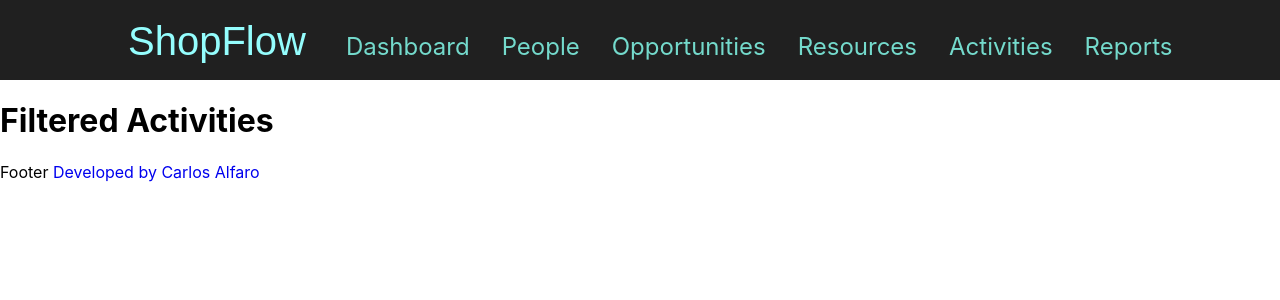
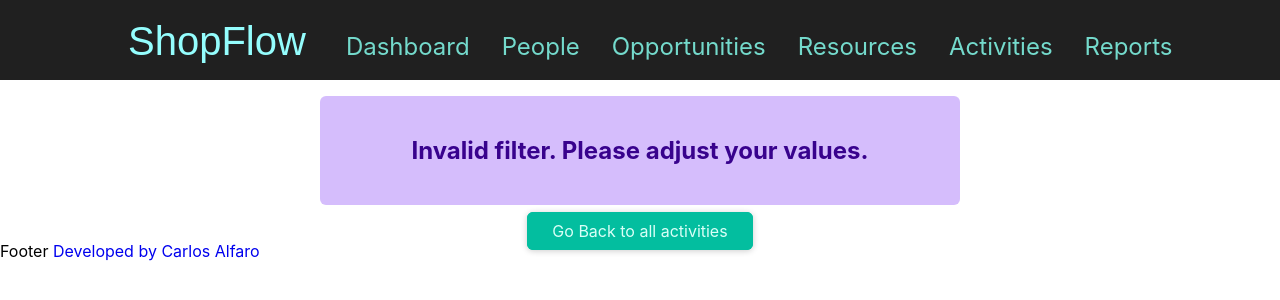
Before and after one commit to TheCarlosAlfaro/shopflow-old-, a Next.js app: page /activities in a window 1280 px wide. Shown: the top 300 px of the page. Built offline with nearby package versions, Linux system fonts and the light colour scheme.

Commit message:
Adds finishing touches to activities search

```diff
--- /dev/null
+++ b/components/activities/results-title.js
@@ -0,0 +1,20 @@
+import Button from '../ui/button';
+import classes from './results-title.module.css';
+
+function ResultsTitle(props) {
+  const { date } = props;
+
+  const humanReadableDate = new Date(date).toLocaleDateString('en-US', {
+    month: 'long',
+    year: 'numeric',
+  });
+
+  return (
+    <section className={classes.title}>
+      <h1>Events in {humanReadableDate}</h1>
+      <Button link="/activities">Show all activities</Button>
+    </section>
+  );
+}
+
+export default ResultsTitle;
--- /dev/null
+++ b/components/activities/results-title.module.css
@@ -0,0 +1,6 @@
+.title {
+  margin: 2rem auto;
+  width: 90%;
+  max-width: 40rem;
+  text-align: center;
+}
--- /dev/null
+++ b/components/ui/error-alert.js
@@ -0,0 +1,7 @@
+import classes from './error-alert.module.css';
+
+function ErrorAlert(props) {
+  return <div className={classes.alert}>{props.children}</div>;
+}
+
+export default ErrorAlert;
--- /dev/null
+++ b/components/ui/error-alert.module.css
@@ -0,0 +1,12 @@
+.alert {
+  margin: 1rem auto;
+  padding: 1rem 2rem;
+  width: 90%;
+  max-width: 40rem;
+  background-color: #d5bdfc;
+  color: #38028d;
+  font-weight: bold;
+  font-size: 1.5rem;
+  text-align: center;
+  border-radius: 6px;
+}
--- a/dummy-activities-data.js
+++ b/dummy-activities-data.js
@@ -39,7 +39,7 @@
   return DUMMY_EVENTS;
 }
 
-export function getFilteredEvents(dateFilter) {
+export function getFilteredActivities(dateFilter) {
   const { year, month } = dateFilter;
 
   let filteredEvents = DUMMY_EVENTS.filter((event) => {
--- a/pages/activities/[...slug].js
+++ b/pages/activities/[...slug].js
@@ -1,9 +1,58 @@
 import React from 'react';
+import { useRouter } from 'next/router';
+import { getFilteredActivities } from '../../dummy-activities-data';
+import ActivityList from '../../components/activities/activity-list';
+import ResultsTitle from '../../components/activities/results-title';
+import Button from '../../components/ui/button';
+import ErrorAlert from '../../components/ui/error-alert';
 
 export default function FilteredActivities() {
+  const router = useRouter();
+
+  const filterData = router.query.slug;
+
+  if (!filterData) {
+    return <p className="center">Loading...</p>;
+  }
+
+  const filteredYear = filterData[0];
+  const filteredMonth = filterData[1];
+  const numYear = +filteredYear;
+  const numMonth = +filteredMonth;
+
+  if (isNaN(numYear) || isNaN(numMonth)) {
+    return (
+      <div className="center">
+        <ErrorAlert>
+          <p>Invalid filter. Please adjust your values.</p>
+        </ErrorAlert>
+        <Button link="/activities">Go Back to all activities</Button>
+      </div>
+    );
+  }
+
+  const filteredActivities = getFilteredActivities({
+    year: numYear,
+    month: numMonth,
+  });
+
+  if (!filteredActivities || filteredActivities.length === 0) {
+    return (
+      <div className="center">
+        <ErrorAlert>
+          <p>No activities were found.</p>
+        </ErrorAlert>
+        <Button link="/activities">Go Back to all activities</Button>
+      </div>
+    );
+  }
+
+  const date = new Date(numYear, numMonth - 1);
+
   return (
     <div>
-      <h1>Filtered Activities</h1>
+      <ResultsTitle date={date} />
+      <ActivityList activities={filteredActivities} />
     </div>
   );
 }
--- a/styles/globals.css
+++ b/styles/globals.css
@@ -14,3 +14,8 @@
 * {
   box-sizing: border-box;
 }
+
+.center {
+  margin: auto;
+  text-align: center;
+}
```
Also changed, not shown: components/activities/activities-search.js (+16 -5 lines), pages/activities/[activityid].js (+8 -1 lines), pages/activities/index.js (+8 -1 lines).
